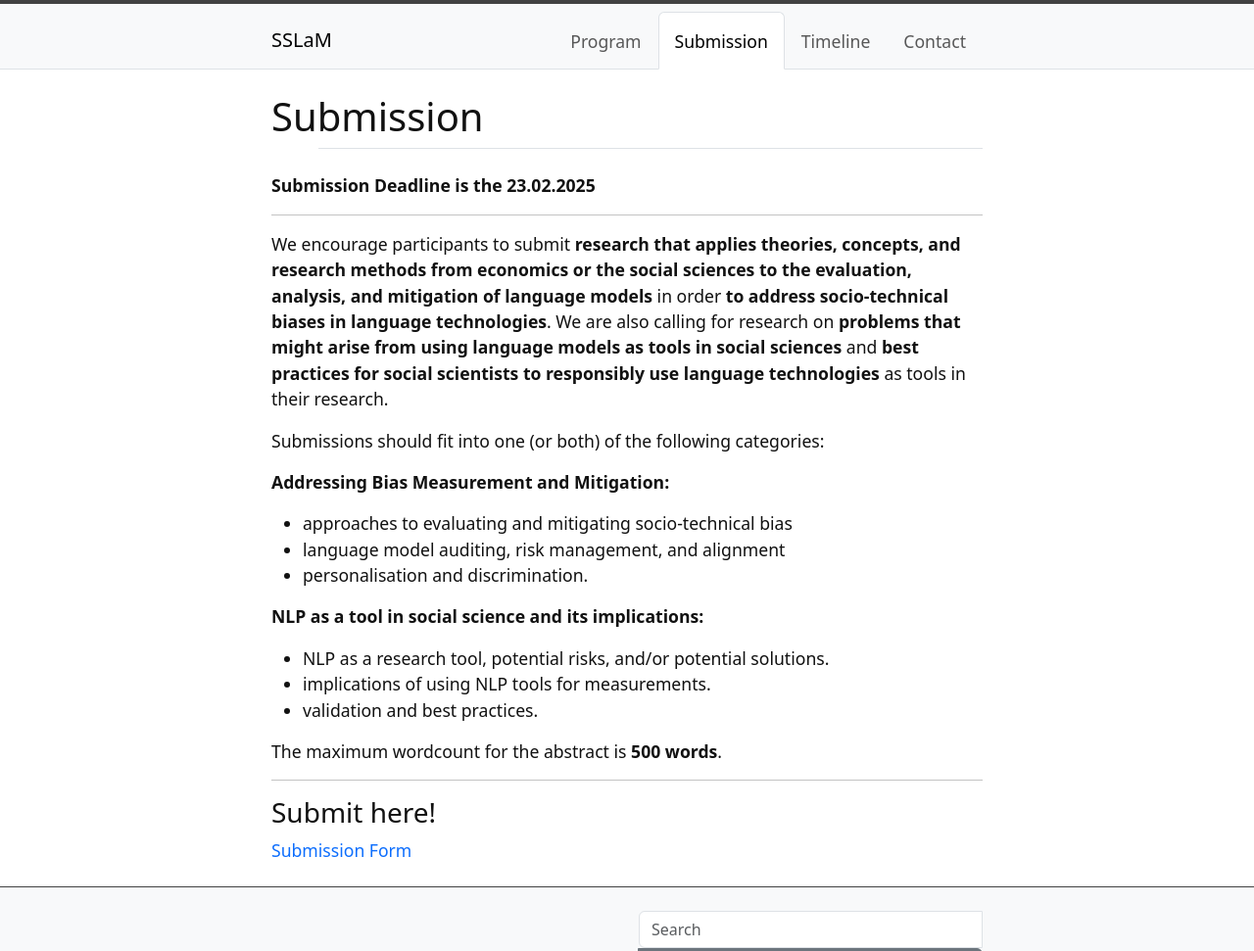
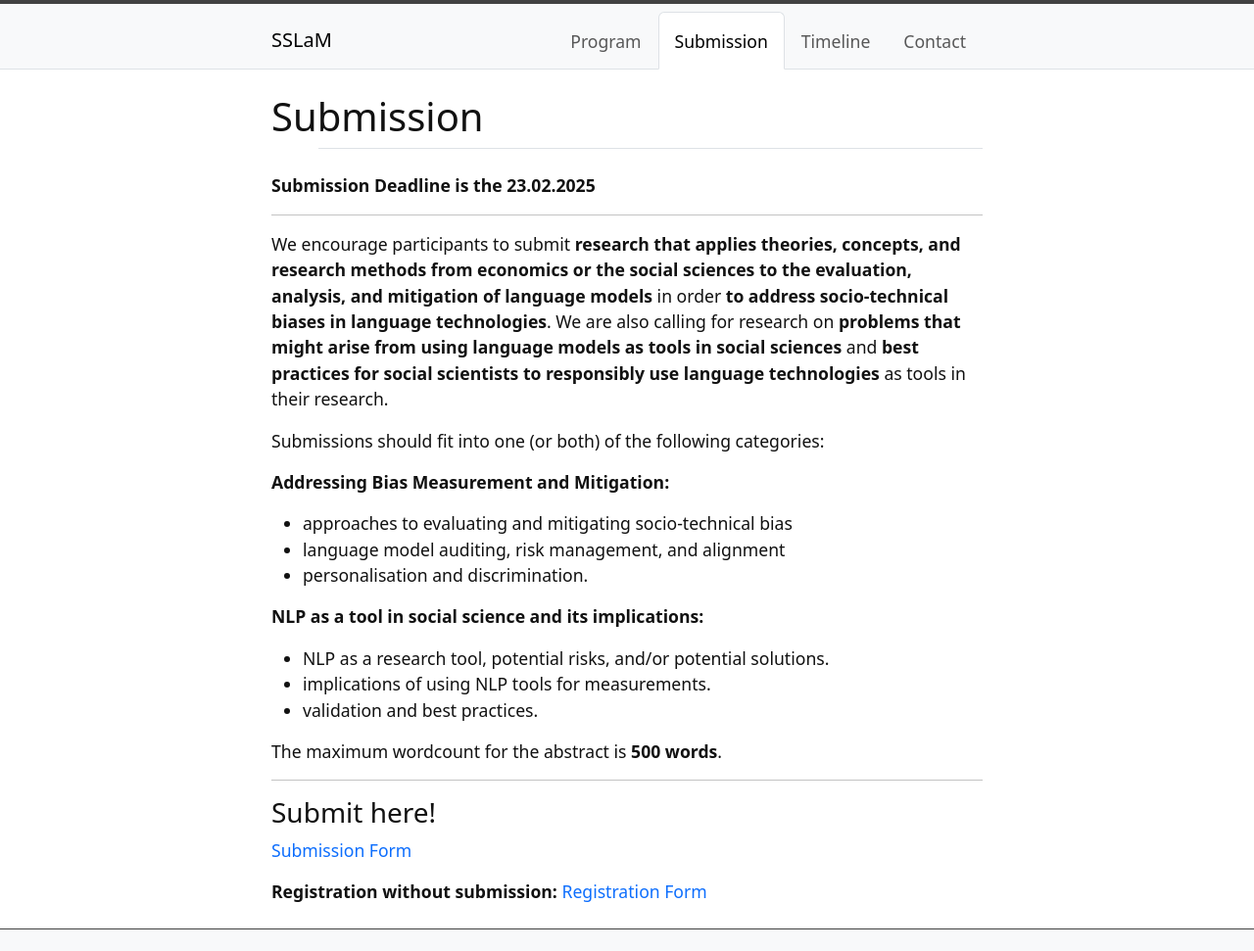
Before and after one commit to lppohl/wi-workshop.github.io, a Jekyll site: the page built from content/1-submission.md, in a window 1280 px wide, cut to the strip 0-971 px from the top of the page. Shown: the whole strip at 98% size. Built offline with Jekyll 4.4.1, drawn with Linux system fonts in a browser that asks for light colours.

Commit message:
Update 1-submission.md

```diff
--- a/content/1-submission.md
+++ b/content/1-submission.md
@@ -30,3 +30,5 @@ The maximum wordcount for the abstract is **500 words**.
 ### Submit here!
 
 [Submission Form](https://docs.google.com/forms/d/e/1FAIpQLSch5cK5zy5jxVq54oPO_ivTWXO1fUg1xMcs0XH34yRyyAuwaQ/viewform)
+
+**Registration without submission:** [Registration Form](https://limesurvey.weizenbaum-institut.de/index.php/776613?lang=en)
```
